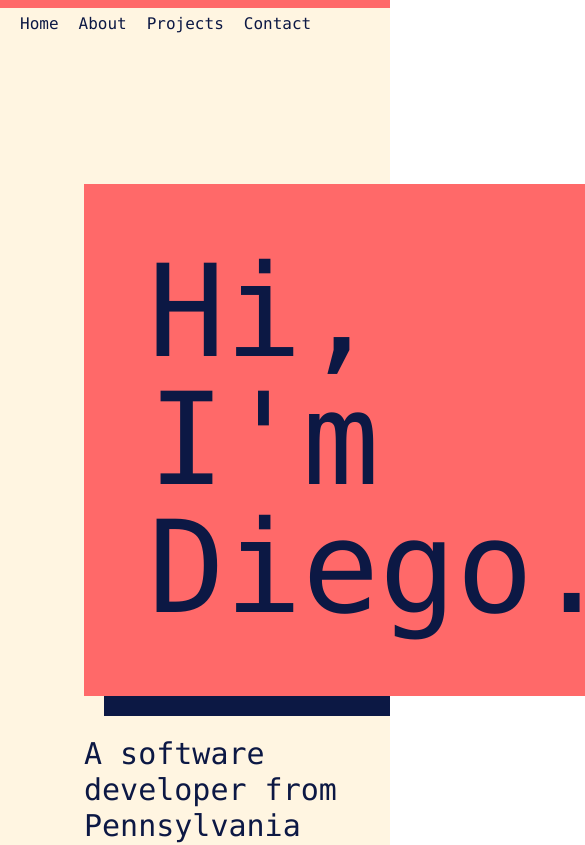
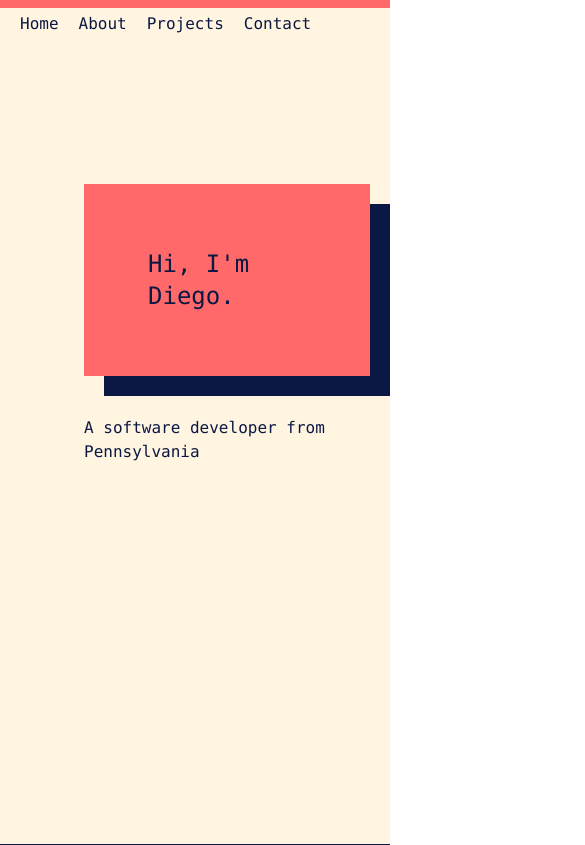
Before and after one commit to die-rod-go/personal-site, a SvelteKit app: page / in a window 390 px wide. Shown: the top 845 px of the page, 585 px wide, since content can reach past the window. Built offline with nearby package versions, Linux system fonts and the light colour scheme.

Commit message:
moved name card to component

```diff
--- /dev/null
+++ b/src/components/NameCard.svelte
@@ -0,0 +1,11 @@
+<div class="relative max-w-fit ml-16 mt-36">
+  <div class="bg-cus-primary p-16 w-fit max-w-120 relative z-20">
+    <p class="text-cus-secondary font-mono font text-2xl lg:text-9xl">
+      Hi, I'm Diego.
+    </p>
+  </div>
+  <div class="bg-cus-secondary absolute top-5 left-5 p-16 h-full w-full"></div>
+</div>
+<p class="font-mono ml-16 mt-10 text-cus-secondary text-1xl lg:text-3xl">
+  A software developer from Pennsylvania
+</p>
--- a/src/routes/+page.svelte
+++ b/src/routes/+page.svelte
@@ -1,26 +1,15 @@
 <script>
   import Header from "../components/Header.svelte";
   import Footer from "../components/Footer.svelte";
+  import NameCard from "../components/NameCard.svelte";
 </script>
 
 <Header />
 <!-- intro section -->
-<div class="min-h-screen bg-cus-background">
-  <main class="pt-10 p-5">
-    <div class="relative max-w-fit ml-16 mt-36">
-      <div class="bg-cus-primary p-16 w-fit relative z-20">
-        <p class="text-cus-secondary font-mono font text-9xl">Hi, I'm Diego.</p>
-      </div>
-      <div
-        class="bg-cus-secondary absolute top-5 left-5 p-16 h-full w-full"
-      ></div>
-    </div>
-    <p class="font-mono ml-16 mt-10 text-3xl text-cus-secondary">
-      A software developer from Pennsylvania
-    </p>
-  </main>
-</div>
-<div class>
-
-</div>
+<main class="">
+  <div class="pt-10 p-5 min-h-screen bg-cus-background">
+    <NameCard />
+  </div>
+</main>
+<div class="bg-cus-secondary min-h-screen"></div>
 <Footer />
```
